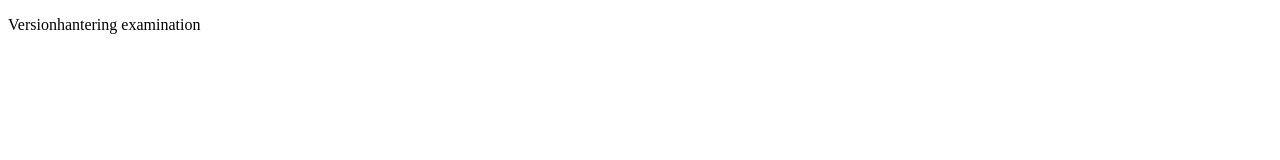
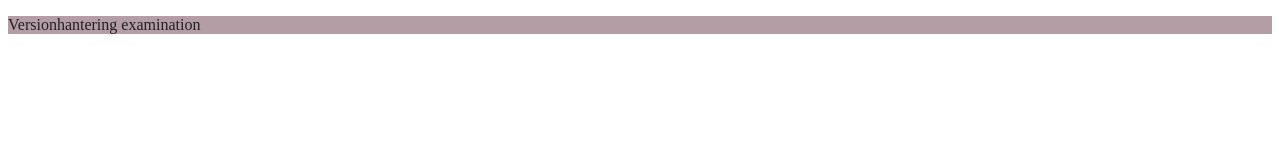
Before and after one commit to evgeniatrudova/FE_versionhantering_Examination, a plain HTML site: page index.html in a window 1280 px wide. Drawn offline with Linux system fonts and the light colour scheme.

Commit message:
changed color

```diff
--- a/index.html
+++ b/index.html
@@ -4,6 +4,7 @@
     <meta charset="UTF-8">
     <meta http-equiv="X-UA-Compatible" content="IE=edge">
     <meta name="viewport" content="width=device-width, initial-scale=1.0">
+    <link rel="stylesheet" href="style.css">
     <title>Git document</title>
 </head>
 <body>
--- a/style.css
+++ b/style.css
@@ -0,0 +1,4 @@
+p{
+    color:rgb(32, 32, 39);
+    background-color: rgb(180, 157, 165);
+}
```
